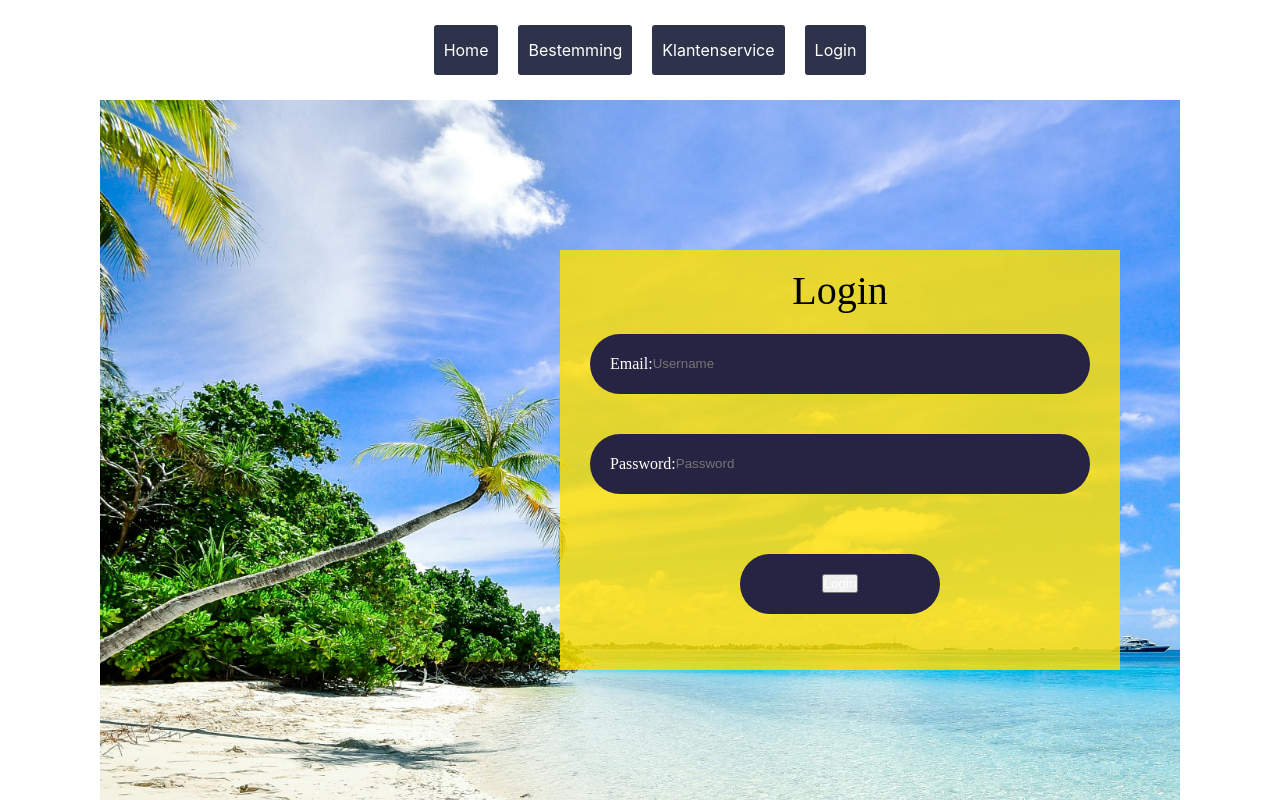
After one commit to anke180/Reisbureau, a PHP site: page /pages/register.php in a window 1280 px wide. The commit adds this page. Run offline with PHP 8.4, Linux system fonts and the light colour scheme.

Commit message:
begin login en register
Is nog niet helemaal af, maar het is een begin

```diff
--- /dev/null
+++ b/css/index.css
@@ -0,0 +1,159 @@
+*{
+    margin: 0;
+    padding: 0;
+    box-sizing: border-box;
+}
+
+body{
+    margin: 0;
+    padding: 0;
+}
+.header{
+    height: 100px;
+    width: 100%;
+    background-color: #ffffff;
+    display: flex;
+    flex-wrap: wrap;
+    justify-content: center;
+    align-items: center;
+    gap: 20px;
+}
+.head{
+    display: flex;
+    justify-content: center;
+    flex-direction: column;
+    padding: 0px 100px 0px 100px;
+}
+.but1{
+    height: 50px;
+    padding: 10px;
+    background-color: #2D334A;
+    border-radius: 3px;
+    display: flex;
+    flex-wrap: wrap;
+    justify-content: center;
+    text-decoration: none;
+    color: #ffffff;
+    align-items: center;
+    font-family: "Inter", sans-serif;
+}
+.b1{
+    height: 700px;
+    width: 100%;
+    background-image: url(/images/pexels-photo-457882.jpeg);
+    background-size: 1536px;
+    background-repeat: no-repeat;
+    display: flex;
+    justify-content: center;
+    align-items: center;
+    gap: 800px;
+}
+.none{
+    height: 100px;
+    width: 100px;
+    background-color: black;
+}
+.inf1{
+    height: 300px;
+    width: 200px;
+    background-color: #272343;
+}
+.b2{
+    height: 100px;
+    width: 100px;
+    background-color: black;
+}
+
+/* login pagina */
+/* gemaakt door anke */
+.login-form {
+    width: 100%;
+    height: auto;
+    display: flex;
+    flex-direction: column;
+    padding: 20px;
+}
+
+.login-blok {
+    width: 560px;
+    height: 420px;
+    display: flex;
+    flex-direction: column;
+    justify-content: center;
+    align-items: center;
+    /* background-color: #FFD803; */
+    background-color: rgba(255, 225, 0, 0.807);
+    /* opacity: 0.8;
+    display: none; */
+    margin-left: 400px;
+    margin-top: 50px;
+    margin-bottom: 30px;
+}
+
+.login-tekst {
+    font-size: 40px;
+}
+
+.tekst-colour {
+    color: #FFFFFF;
+}
+
+.email {
+    width: 500px;
+    height: 60px;
+    background-color: #272343;
+    display: flex;
+    justify-content: flex-start;
+    align-items: center;
+    border-radius: 50px;
+    padding: 20px;
+    margin: 20px;
+}
+
+.background {
+    background-color: #272343;
+    color: #FFFFFF;
+    border: none;
+}
+
+.password {
+    width: 500px;
+    height: 60px;
+    background-color: #272343;
+    display: flex;
+    justify-content: flex-start;
+    align-items: center;
+    border-radius: 50px;
+    padding: 20px;
+    margin: 20px;
+}
+
+.login-signin {
+    display: flex;
+    flex-direction: row;
+    justify-content: space-around;
+    align-items: center;
+    padding: 20px;
+}
+
+.signin {
+    width: 200px;
+    height: 60px;
+    background-color: #272343;
+    border-radius: 50px;
+    display: flex;
+    justify-content: center;
+    align-items: center;
+    margin: 20px;
+}
+
+.login2 {
+    width: 200px;
+    height: 60px;
+    background-color: #272343;
+    border-radius: 50px;
+    display: flex;
+    justify-content: center;
+    align-items: center;
+    margin: 20px;
+}
--- a/html/index.php
+++ b/index.php
@@ -14,7 +14,7 @@
             <a href="index.php" class="but1">Home</a>
             <a href="" class="but1">Bestemming</a>
             <a href="" class="but1">Klantenservice</a>
-            <a href="" class="but1">Login</a>
+            <a href="pages/login.php" class="but1">Login</a>
         </div>
         <div class="b1">
             <div class="inf1">
--- /dev/null
+++ b/pages/register.php
@@ -0,0 +1,44 @@
+<!DOCTYPE html>
+<html lang="en">
+<head>
+    <meta charset="UTF-8">
+    <meta name="viewport" content="width=device-width, initial-scale=1.0">
+    <link rel="stylesheet" href="../CSS/index.css">
+    <title>Reisbureau</title>
+</head>
+<body>
+    <div class="head">
+        <div class="header">
+            <div class="logo"></div>
+            <a href="../index.php" class="but1">Home</a>
+            <a href="" class="but1">Bestemming</a>
+            <a href="" class="but1">Klantenservice</a>
+            <a href="login.php" class="but1">Login</a>
+        </div>
+        <div class="b1">
+            <div class="blok-inlog">
+                <form action='login_logic.php' name='login_logic' method='POST' >
+                    <div class="login-form">
+                        <div class="login-blok">
+                            <a class="login-tekst">Login</a>
+                            <div class="email">
+                                <label class="tekst-colour">Email: </label>
+                                <input class="background" type="text" name="username" placeholder="Username" required>
+                            </div>
+                            <div class="password">
+                                <label class="tekst-colour">Password: </label>
+                                <input class="background" type="password" name="password" placeholder="Password" required>
+                            </div>
+                            <div class="login-signin">
+                                <div class="login2">
+                                    <input class="background2 tekst-colour" type="submit" value="Login">
+                                </div>
+                            </div>
+                        </div>
+                    </div>
+                </form>
+            </div>
+        </div>
+    </div>
+</body>
+</html>
```
Also changed, not shown: html/CSS/index.css (deleted, +0 -65 lines), html/pages/service.php (deleted, +0 -23 lines), mydatabase.sql (deleted, +0 -229 lines), pages/login.php (added, +47 -0 lines), pages/login_logic.php (added, +31 -0 lines), pages/register_logic.php (added, +22 -0 lines), README.md (renamed from html/README.md), images/Screenshot_1.jpg (renamed from html/images/Screenshot_1.jpg), images/b51hm1au1uy21.jpg (renamed from html/images/b51hm1au1uy21.jpg), images/pexels-photo-457882.jpeg (renamed from html/images/pexels-photo-457882.jpeg), include/conn.php (renamed from html/include/conn.php), include/nav.php (added), pages/locations.php (renamed from html/pages/locations.php), pages/service.php (renamed from html/pages/login.php), 1 other file.
